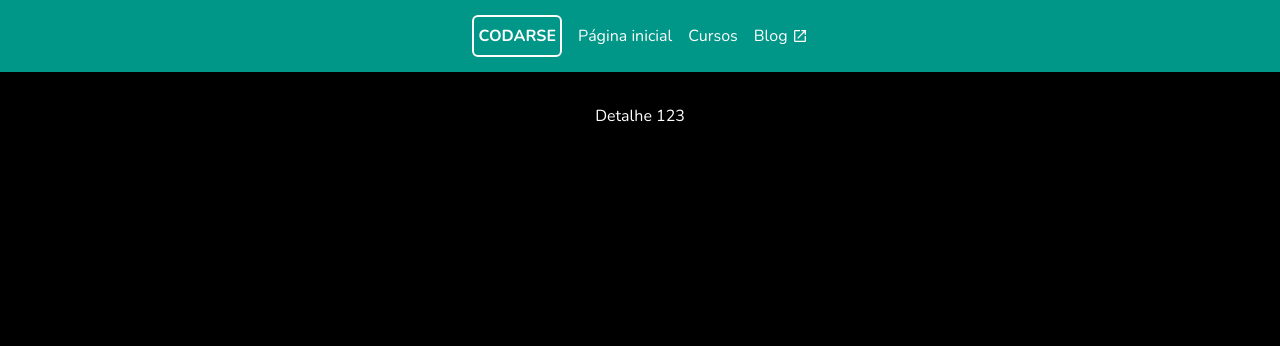
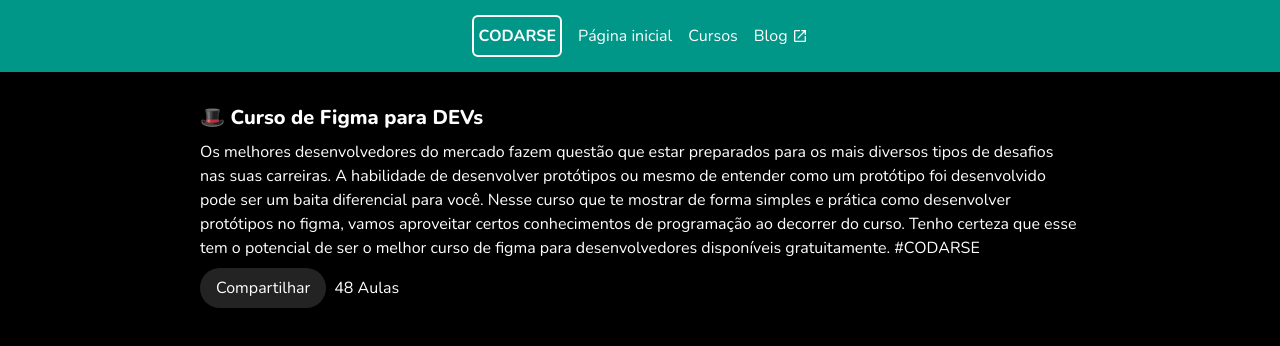
Before and after one commit to FernandaVFelix/FernandaVFelix, a Next.js app in the folder youtube-nextjs-course-plataform/: page /cursos/123 in a window 1280 px wide. Shown: the top 346 px of the page. Built offline with nearby package versions, Linux system fonts and the light colour scheme.

Commit message:
feat: add course header component

```diff
--- a/youtube-nextjs-course-plataform/src/app/cursos/[id]/page.tsx
+++ b/youtube-nextjs-course-plataform/src/app/cursos/[id]/page.tsx
@@ -1,3 +1,4 @@
+import { CourseHeader } from "@/components/course-header/CourseHeader";
 import { Metadata } from "next";
 
 interface Props {
@@ -12,5 +13,11 @@
 }
 
 export default function PageCourseDetail({ params }: Props) {
-  return <main className="mt-8 flex justify-center">Detalhe {params.id}</main>;
+  return (
+    <main className="mt-8 flex justify-center">
+      <div className="w-full min-[880px]:max-w-[880px]">
+        <CourseHeader />
+      </div>
+    </main>
+  );
 }
--- a/youtube-nextjs-course-plataform/src/app/cursos/page.tsx
+++ b/youtube-nextjs-course-plataform/src/app/cursos/page.tsx
@@ -8,7 +8,7 @@
 export default function PageCursos() {
   return (
     <main className="mt-8 flex justify-center">
-      <div className="min-[880px]:max-w-[880px]">
+      <div className="w-full min-[880px]:max-w-[880px]">
         <Section
           variant="grid"
           title="Todos os cursos"
--- a/youtube-nextjs-course-plataform/src/app/page.tsx
+++ b/youtube-nextjs-course-plataform/src/app/page.tsx
@@ -9,7 +9,7 @@
   return (
     <div>
       <main className="mt-8 flex justify-center">
-        <div className="max-w-full min-[880px]:max-w-[880px]">
+        <div className="w-full min-[880px]:max-w-[880px]">
           <Section
             variant="h-list"
             title="Veja mais cursos"
--- /dev/null
+++ b/youtube-nextjs-course-plataform/src/components/course-header/CourseHeader.tsx
@@ -0,0 +1,24 @@
+export const CourseHeader = () => {
+  return (
+    <div className="flex flex-col gap-2">
+      <h1 className="font-extrabold text-xl">🎩 Curso de Figma para DEVs</h1>
+      <p>
+        Os melhores desenvolvedores do mercado fazem questão que estar
+        preparados para os mais diversos tipos de desafios nas suas carreiras. A
+        habilidade de desenvolver protótipos ou mesmo de entender como um
+        protótipo foi desenvolvido pode ser um baita diferencial para você.
+        Nesse curso que te mostrar de forma simples e prática como desenvolver
+        protótipos no figma, vamos aproveitar certos conhecimentos de
+        programação ao decorrer do curso. Tenho certeza que esse tem o potencial
+        de ser o melhor curso de figma para desenvolvedores disponíveis
+        gratuitamente. #CODARSE
+      </p>
+      <div className="flex gap-2 items-center">
+        <button className="py-2 px-4 bg-paper rounded-full">
+          Compartilhar
+        </button>
+        <span>48 Aulas</span>
+      </div>
+    </div>
+  );
+};
```
